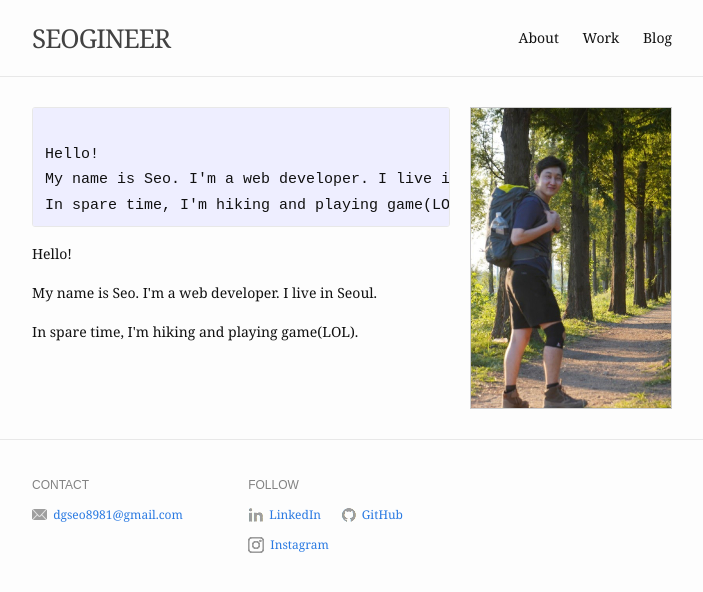
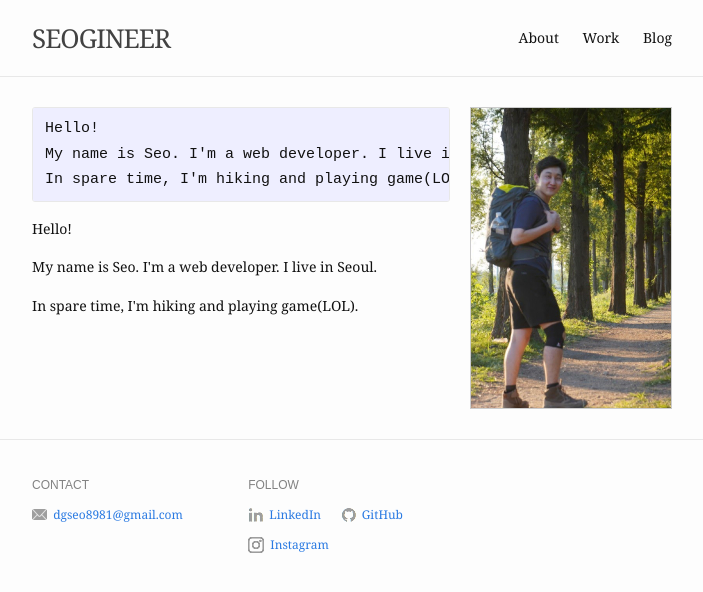
Before and after one commit to seogineer/seogineer.github.io, a Jekyll site: the page built from index.md, in a window 1280 px wide. Shown: the top 592 px of the page, without its empty margins (288-991 px from the left). Built offline with Jekyll 4.4.1, drawn with Linux system fonts in a browser that asks for light colours.

Commit message:
2020-11-28

```diff
--- a/index.md
+++ b/index.md
@@ -4,11 +4,11 @@ profile_picture:
   src: /assets/img/profile-pic.jpg
   alt: website picture
 ---
-<pre><code>
+<pre>
 Hello!
 My name is Seo. I'm a web developer. I live in Seoul.
 In spare time, I'm hiking and playing game(LOL).
-</code></pre>
+</pre>
 
 <p>
   Hello!
```
